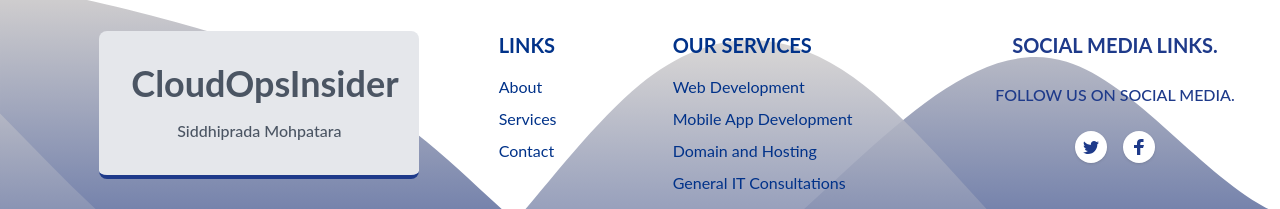
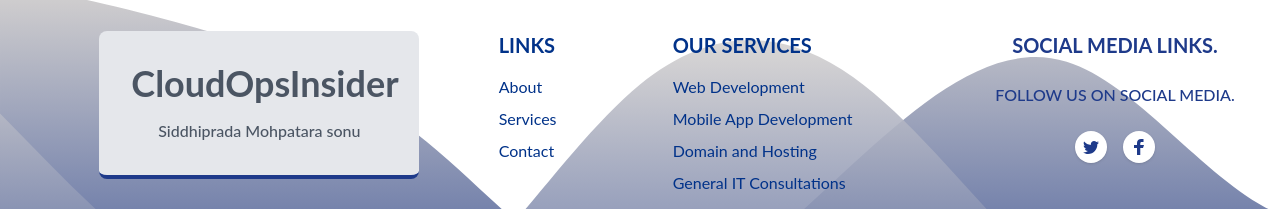
Before and after one commit to Siddhipradamohapatro120503/Devops-startup, a React (Create React App) app: page / in a window 1280 px wide. Shown: the part 3275-3484 px from the top of the page. Built offline with nearby package versions, Linux system fonts and the light colour scheme.

Commit message:
first commit

```diff
--- a/src/components/Footer.js
+++ b/src/components/Footer.js
@@ -16,7 +16,7 @@ const Footer = () => {
                         <div className="box-border border-b-4 border-blue-900 p-8 bg-gray-200 text-gray-600 text-center rounded-lg xl:w-80 mx-auto">
                             <h3 className="font-bold text-4xl mb-4">CloudOpsInsider</h3>
                             <div className='text-md font-medium text-gray-600'>
-                                <h5>Siddhiprada Mohpatara</h5>
+                                <h5>Siddhiprada Mohpatara sonu</h5>
                                 <p></p>
                                 <p></p>
                                 <p></p>
```
